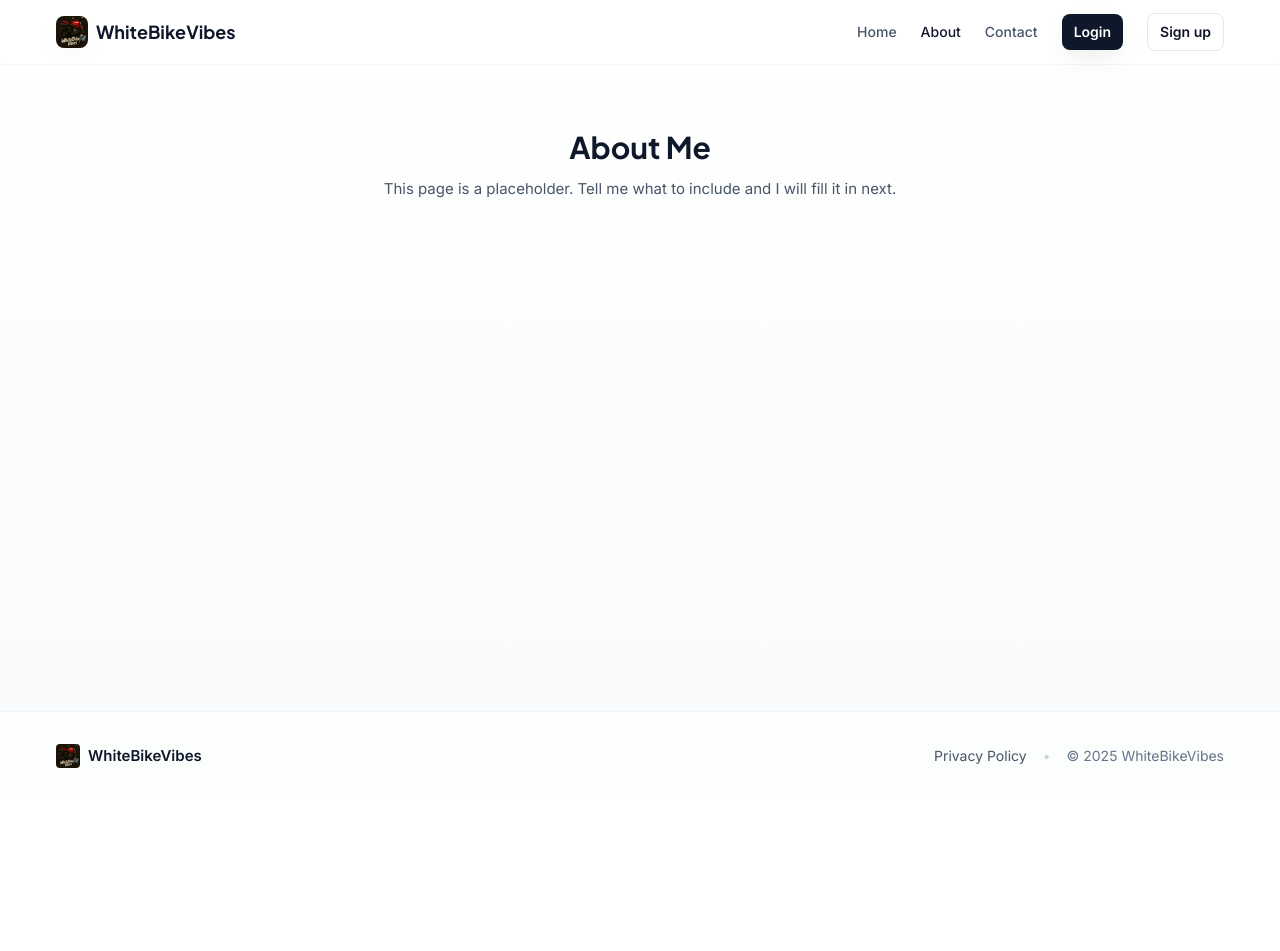
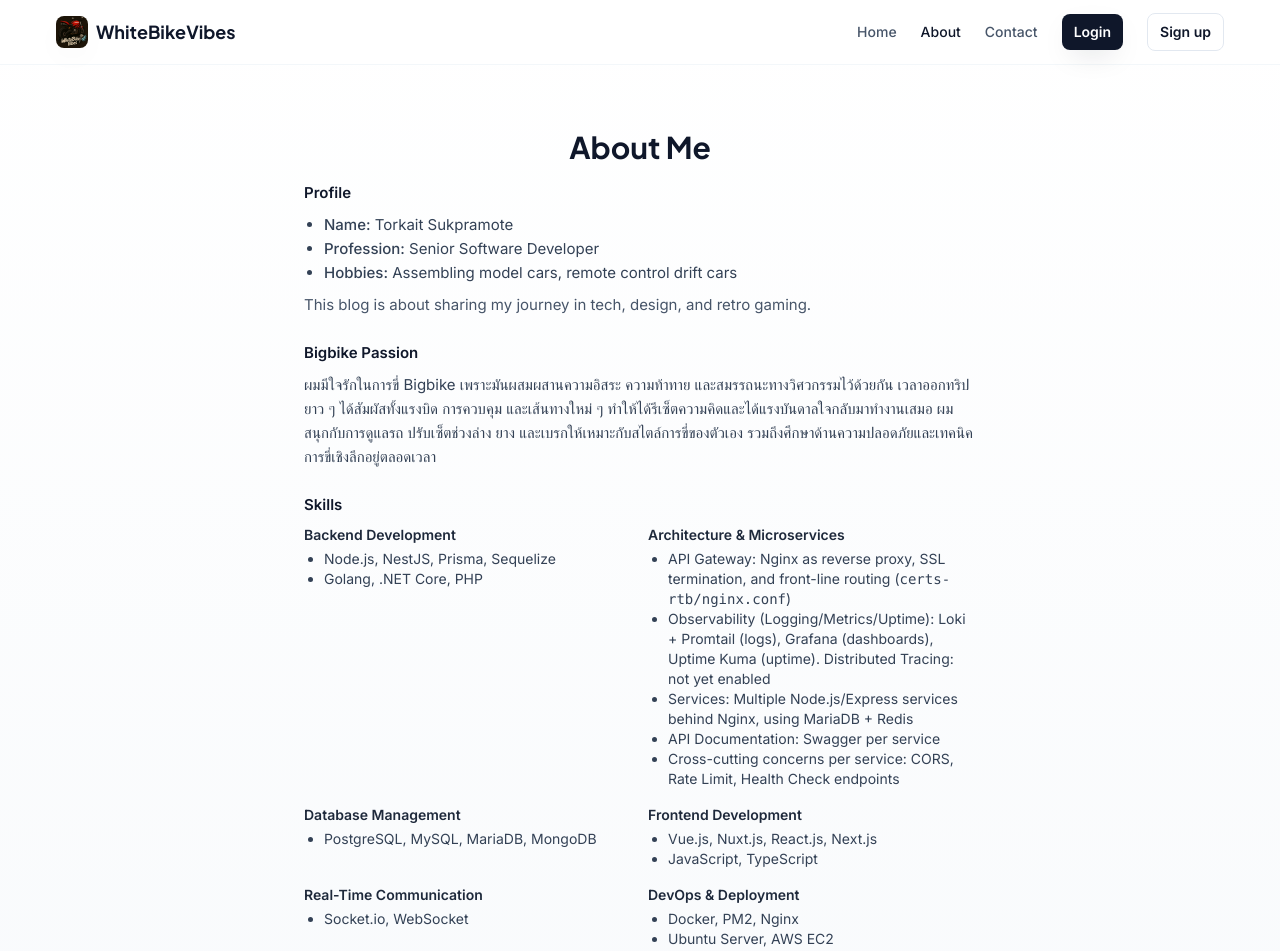
Before and after one commit to wthz-dev/builder-blog, a Vue app: page /about in a window 1280 px wide. Shown: the top 951 px of the page. Before the commit the page ends 800 px from the top, so only its background shows below. Built offline with nearby package versions, Linux system fonts and the light colour scheme; the HTML template or start-up script is replaced by a standard one.

Commit message:
feat: add detailed about page with profile, skills and bigbike passion sections

```diff
--- a/src/pages/About.vue
+++ b/src/pages/About.vue
@@ -4,9 +4,92 @@
   <section class="container py-16">
     <div class="mx-auto max-w-2xl text-center">
       <h1 class="font-display text-3xl font-bold text-ink-900">About Me</h1>
-      <p class="mt-3 text-ink-600">
-        This page is a placeholder. Tell me what to include and I will fill it in next.
-      </p>
+      <div class="mt-4 space-y-6 text-left text-ink-700">
+        <div>
+          <h2 class="font-semibold text-ink-900">Profile</h2>
+          <ul class="mt-2 list-disc pl-5">
+            <li><span class="font-medium">Name:</span> Torkait Sukpramote</li>
+            <li><span class="font-medium">Profession:</span> Senior Software Developer</li>
+            <li>
+              <span class="font-medium">Hobbies:</span> Assembling model cars, remote control drift cars
+            </li>
+          </ul>
+          <p class="mt-2 text-ink-600">
+            This blog is about sharing my journey in tech, design, and retro gaming.
+          </p>
+        </div>
+
+        <div>
+          <h2 class="font-semibold text-ink-900">Bigbike Passion</h2>
+          <p class="mt-2 text-ink-700">
+            ผมมีใจรักในการขี่ Bigbike เพราะมันผสมผสานความอิสระ ความท้าทาย และสมรรถนะทางวิศวกรรมไว้ด้วยกัน
+            เวลาออกทริปยาว ๆ ได้สัมผัสทั้งแรงบิด การควบคุม และเส้นทางใหม่ ๆ ทำให้ได้รีเซ็ตความคิดและได้แรงบันดาลใจกลับมาทำงานเสมอ
+            ผมสนุกกับการดูแลรถ ปรับเซ็ตช่วงล่าง ยาง และเบรกให้เหมาะกับสไตล์การขี่ของตัวเอง รวมถึงศึกษาด้านความปลอดภัยและเทคนิคการขี่เชิงลึกอยู่ตลอดเวลา
+          </p>
+        </div>
+
+        <div>
+          <h2 class="font-semibold text-ink-900">Skills</h2>
+          <div class="mt-2 grid gap-4 sm:grid-cols-2">
+            <div>
+              <h3 class="text-sm font-semibold text-ink-800">Backend Development</h3>
+              <ul class="mt-1 list-disc pl-5 text-sm">
+                <li>Node.js, NestJS, Prisma, Sequelize</li>
+                <li>Golang, .NET Core, PHP</li>
+              </ul>
+            </div>
+            <div>
+              <h3 class="text-sm font-semibold text-ink-800">Architecture & Microservices</h3>
+              <ul class="mt-1 list-disc pl-5 text-sm">
+                <li>
+                  API Gateway: Nginx as reverse proxy, SSL termination, and front-line routing
+                  (<code>certs-rtb/nginx.conf</code>)
+                </li>
+                <li>
+                  Observability (Logging/Metrics/Uptime): Loki + Promtail (logs), Grafana (dashboards),
+                  Uptime Kuma (uptime). Distributed Tracing: not yet enabled
+                </li>
+                <li>
+                  Services: Multiple Node.js/Express services behind Nginx, using MariaDB + Redis
+                </li>
+                <li>
+                  API Documentation: Swagger per service
+                </li>
+                <li>
+                  Cross-cutting concerns per service: CORS, Rate Limit, Health Check endpoints
+                </li>
+              </ul>
+            </div>
+            <div>
+              <h3 class="text-sm font-semibold text-ink-800">Database Management</h3>
+              <ul class="mt-1 list-disc pl-5 text-sm">
+                <li>PostgreSQL, MySQL, MariaDB, MongoDB</li>
+              </ul>
+            </div>
+            <div>
+              <h3 class="text-sm font-semibold text-ink-800">Frontend Development</h3>
+              <ul class="mt-1 list-disc pl-5 text-sm">
+                <li>Vue.js, Nuxt.js, React.js, Next.js</li>
+                <li>JavaScript, TypeScript</li>
+              </ul>
+            </div>
+            <div>
+              <h3 class="text-sm font-semibold text-ink-800">Real-Time Communication</h3>
+              <ul class="mt-1 list-disc pl-5 text-sm">
+                <li>Socket.io, WebSocket</li>
+              </ul>
+            </div>
+            <div>
+              <h3 class="text-sm font-semibold text-ink-800">DevOps & Deployment</h3>
+              <ul class="mt-1 list-disc pl-5 text-sm">
+                <li>Docker, PM2, Nginx</li>
+                <li>Ubuntu Server, AWS EC2</li>
+                <li>SSL Certificate Config, DNS Configuration</li>
+              </ul>
+            </div>
+          </div>
+        </div>
+      </div>
     </div>
   </section>
 </template>
```
